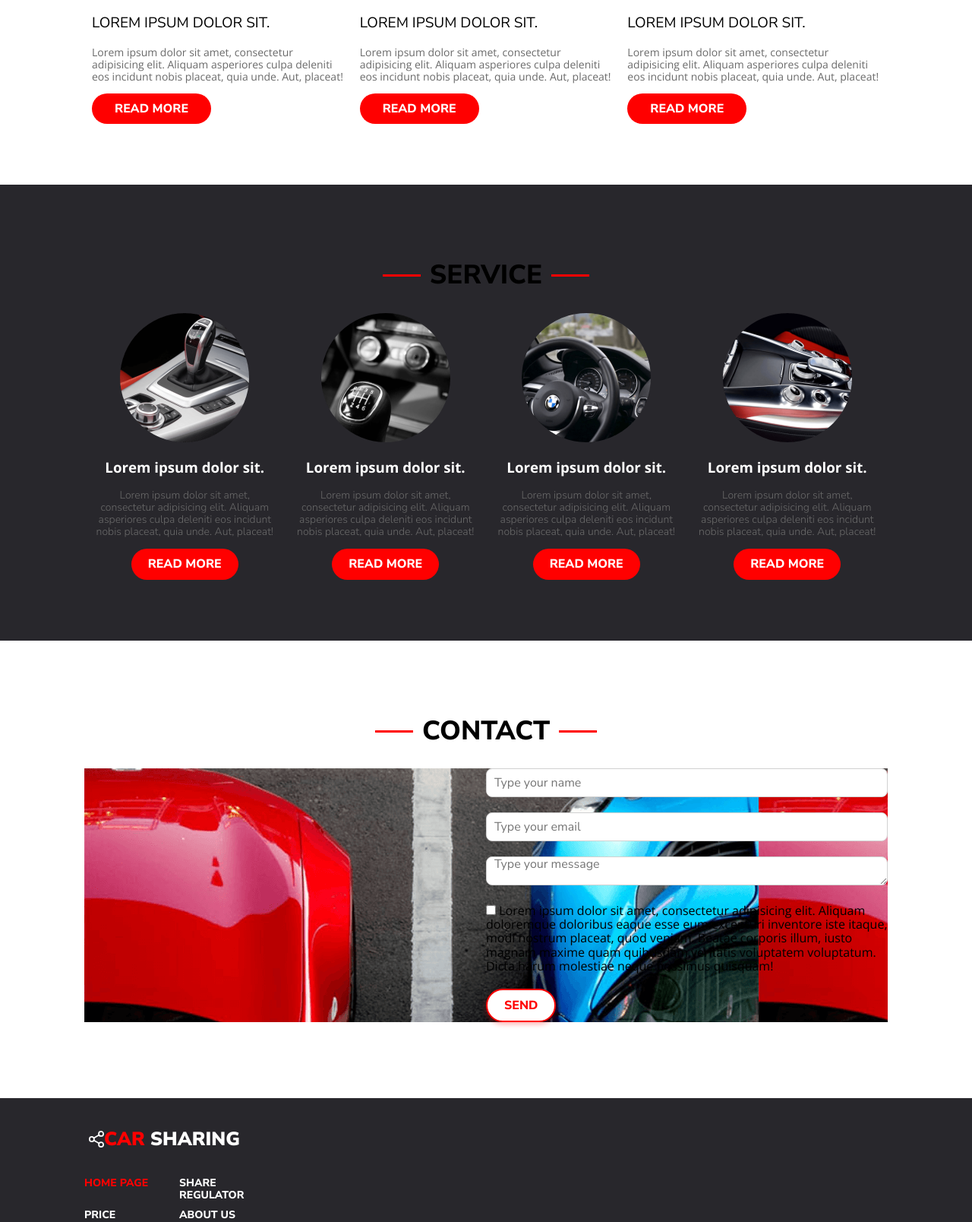
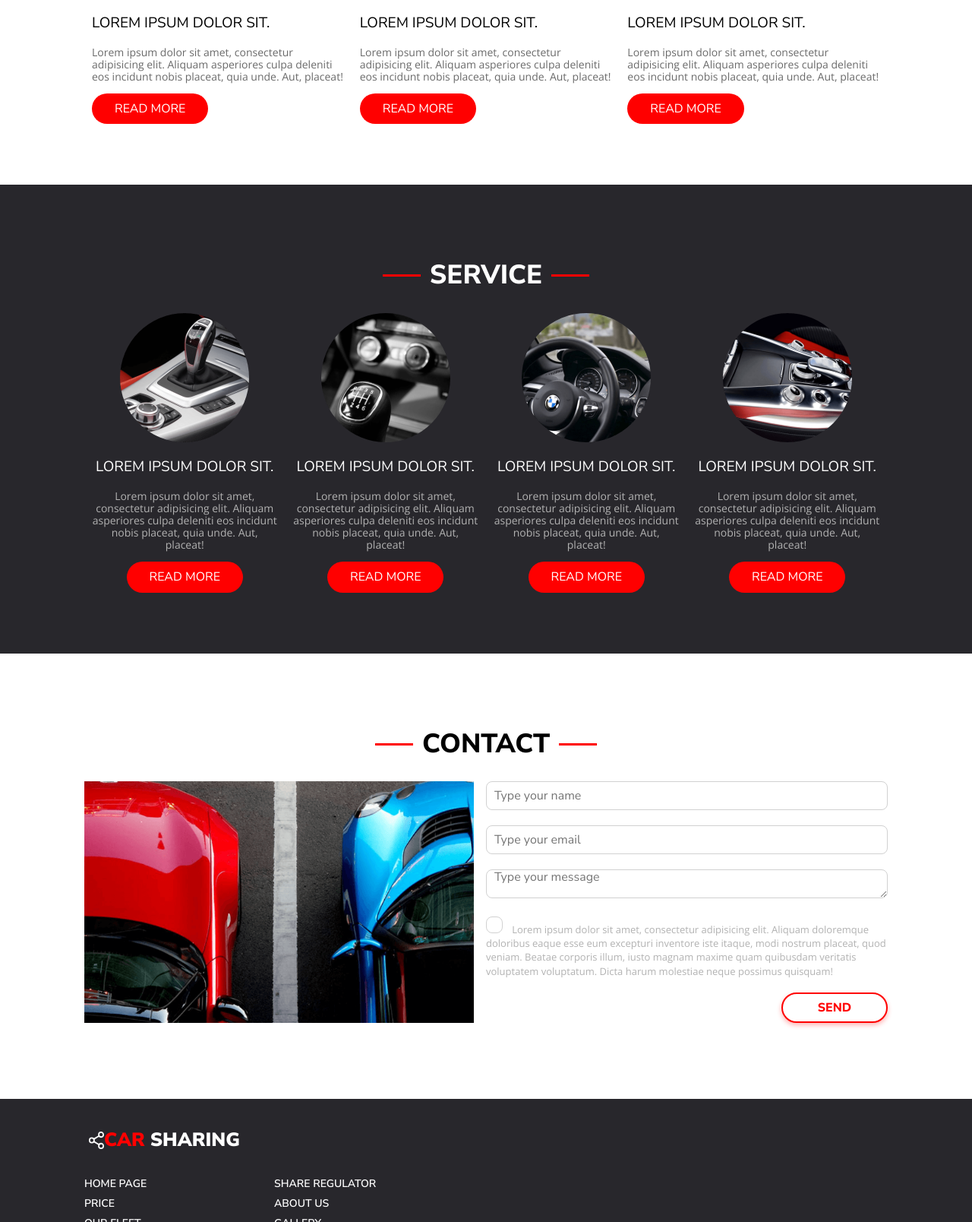
Before and after one commit to WARFERW32/Car-sharing, a plain HTML site: page 1_car_sharing/index.html in a window 1280 px wide. Shown: the part 1192-2800 px from the top of the page at 76% size. Drawn offline with nearby package versions, Linux system fonts and the light colour scheme.

Commit message:
Update style.css

```diff
--- a/1_car_sharing/css/style.css
+++ b/1_car_sharing/css/style.css
@@ -69,9 +69,10 @@ body{
     transition: 0.5s;
 }
 .page-logo{
-    color: white;
+    color: #fff;
     font-family: 'Nunito Sans', sans-serif;
     font-size: 35px;
+    font-weight: bold;
     text-transform: uppercase;
     text-decoration: none ;
     display: flex;
@@ -87,7 +88,7 @@ span{
     font-weight: 900;
 }
 .page-logo_img{
-    margin: 6px;
+    margin-right: 6px;
 }
 .page-menu{
     height: 100%;
@@ -103,14 +104,12 @@ span{
     height: 100%;
 }
 .page-menu_list-link{
-    color: white;
+    color: #fff;
     text-transform: uppercase;
     padding: 0 40px;
     text-decoration: none;
     font-family: 'Nunito Sans', sans-serif;
     font-weight: bold;
-
-
     height: 100%;
     display: flex;
     align-items: center;
@@ -134,7 +133,7 @@ span{
     padding-top: 90px;
     padding-left: 15px;
     padding-right: 15px;
-    text-align: center;
+
 }
 .main-banner:before{
     content: "";
@@ -150,12 +149,13 @@ span{
 
 
 .main-banner_title{
-    color: white;
+    color: #fff;
     font-size: 90px;
     font-family: 'Nunito Sans', sans-serif;
     text-transform: uppercase;
     z-index: 1;
     margin: 0;
+    text-align: center;
 }
 .main-banner_text{
     z-index: 1;
@@ -174,7 +174,7 @@ span{
     height: 80px;
     border-radius: 40px;
     display: inline-flex;
-    border: none;
+    border: 0;
     background: red;
     align-items: center;
     justify-content: center;
@@ -182,12 +182,12 @@ span{
     text-transform: uppercase;
     font-family: 'Nunito Sans', sans-serif;
     font-weight: bold;
-    margin: 0 8px;
+    margin: 8px;
     transition: 0.3s;
 }
 .main-banner_button:hover{
     opacity: 0.8;
-    box-shadow: 0 2px rgba(0,0,0,0.3);
+    box-shadow: 0 2px 5px rgba(0,0,0,0.5);
 }
 .main-banner_button1{
     background: var(--c-main);
@@ -227,10 +227,11 @@ span{
     align-items: center;
 
 }
+.section-title--light{
+    color: #fff;
+}
 .section-title:before,
-.section-title:after,
-.section-title_service:after,
-.section-title_service:before{
+.section-title:after {
     content: "";
     width: 50px;
     height: 3px;
@@ -258,14 +259,13 @@ span{
 .main-blog_box-link {
     border-radius: 40px;
     display: inline-flex;
-    border: none;
+    border: 0;
     background: red;
     align-items: center;
     justify-content: center;
     text-decoration: none;
     text-transform: uppercase;
     font-family: 'Nunito Sans', sans-serif;
-    font-weight: bold;
     color: #fff;
     padding: 11px 30px;
     transition: 0.3s;
@@ -279,20 +279,6 @@ span{
 .main-service{
     background: var(--c-black);
 }
-.section-title_service{
-    font-size: 35px;
-    font-family: 'Nunito Sans', sans-serif;
-    text-transform: uppercase;
-    color: #fff;
-    text-align: center;
-    display: flex;
-    justify-content: center;
-    align-items: center;
-
-}
-.container{}
-.main-service_container{}
-.row{}
 .main-service_box{
     text-align: center;
 
@@ -301,39 +287,44 @@ span{
     max-width: 170px;
 }
 .main-service_box-title{
-    color: white;
+    font-family: 'Nunito Sans', sans-serif;
+    font-size: 19px;
+    color: #fff;
+    font-weight: normal;
+    text-transform: uppercase;
 }
 .main-service_box-text{
-    font-family: 'Nunito Sans', sans-serif;
+    color: #b2b2b2;
     font-size: 14px;
-    color: #6A6A6A;
     font-weight: 300;
 
 }
 .main-service_box-link {
     border-radius: 40px;
     display: inline-flex;
-    border: none;
+    border: 0;
     background: red;
     align-items: center;
     justify-content: center;
     text-decoration: none;
     text-transform: uppercase;
     font-family: 'Nunito Sans', sans-serif;
-    font-weight: bold;
     color: #fff;
-    padding: 11px 22px;
+    padding: 11px 30px;
     transition: 0.3s;
 }
 
-.main-contact{}
-.main-contact_container{}
 .form{
     padding-left: 50%;
     background-image: url("../images/form_photo.png");
+    background-repeat: no-repeat;
+    background-size: calc(50% - 16px);
 }
 .form-row{
     margin-bottom: 20px;
+}
+.form-row--last{
+    text-align: right;
 }
 
 .form-control{
@@ -344,7 +335,11 @@ span{
     padding: 0 10px;
     border-radius: 8px;
     color: #b2b2b2;
-
+}
+.form-control:focus,
+.form-checkbox_input:focus{
+    outline: none;
+    border-color:var(--c-main)
 }
 
 .form-textarea{
@@ -354,6 +349,12 @@ span{
 }
 
 .form-checkbox{
+    display: flex;
+
+}
+.form-checkbox_input{
+    margin-right: 8px;
+    flex-shrink: 0;
     width: 22px;
     height: 22px;
     border-radius: 8px;
@@ -361,47 +362,53 @@ span{
     appearance: none;
     -webkit-appearance: none;
     -moz-appearance: none;
-
+}
+.form-checkbox_input:checked{
+    background: url("../images/icon_check.svg");
+    background-position: center;
+    background-repeat: no-repeat;
 }
 
-.form-checkbox-label{
+.form-checkbox_label{
     color: #b2b2b2;
     font-size: 13px;
-    font-family: 'Open Sans', sans-serif;
+
 
 }
 
 .form-button{
     border-radius: 40px;
     display: inline-flex;
-
     background: #fff;
     align-items: center;
     justify-content: center;
     text-decoration: none;
     text-transform: uppercase;
     font-family: 'Nunito Sans', sans-serif;
+    color: var(--c-main);
     font-weight: bold;
-    color: var(--c-main);
-    padding: 11px 22px;
+    border: 2px solid var(--c-main);
+    padding: 11px 30px;
     transition: 0.3s;
-    border: 2px solid var(--c-main);
     cursor: pointer;
+    width: 140px;
+    height: 40px;
+    font-weight: bold;
     box-shadow: 0 3px 6px rgba(255,0,0,0.3);
 }
-
-
 
 .page-footer{
     background: var(--c-black);
     padding: 40px 0;
 }
-.container{}
+
 .page-footer_container{}
+
 .page-footer_logo{
-    color: white;
+    color: #fff;
     font-family: 'Nunito Sans', sans-serif;
     font-size: 25px;
+    font-weight: bold;
     text-transform: uppercase;
     text-decoration: none ;
     display: flex;
@@ -409,9 +416,15 @@ span{
     margin-bottom: 30px;
 }
 .page-footer_logo {
-    font-weight: 900;
     color: #fff;
-
+    font-family: 'Nunito Sans', sans-serif;
+    font-size: 25px;
+    font-weight: bold;
+    text-transform: uppercase;
+    text-decoration: none;
+    display: flex;
+    align-items: center;
+    margin-bottom: 30px;
 }
 
 .page-footer-logo_img{
@@ -435,7 +448,6 @@ span{
     margin: 0;
     display: flex;
     flex-wrap: wrap;
-    width: 50%;
     max-width: 500px;
 }
 .page-footer-menu_list-el{
@@ -446,7 +458,7 @@ span{
     font-family: 'Nunito Sans', sans-serif;
     font-size: 14px;
     text-decoration: none;
-    font-weight: bold;
+    font-weight: 600;
     display: inline-flex;
     padding: 5px 0;
     text-transform: uppercase;
@@ -461,6 +473,9 @@ span{
 
 
 }
-.page-footer-menu_list-link-first{
+.page-footer-menu_list-link:hover{
     color: var(--c-main);
 }
+
+.section-title_service:after,
+.section-title_service:before
```
